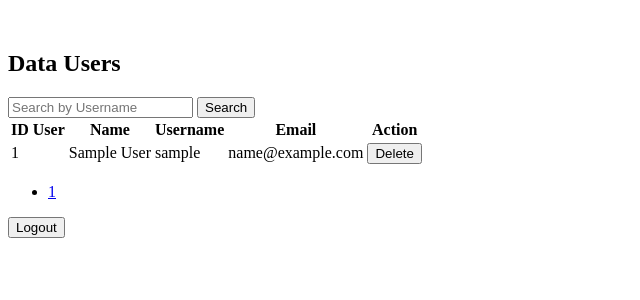
After one commit to DaffaPutraS/task-minder, a PHP site: page /admin/index-admin.php in a window 1280 px wide. The commit adds this page. Shown: the top 300 px of the page, without its empty margins (0-640 px from the left). Run offline with PHP 8.4, Linux system fonts and the light colour scheme; tables that the repository leaves empty or names only in its code hold one stand-in row (values such as "Sample post").

Commit message:
anjay jadi admin

```diff
--- /dev/null
+++ b/admin/index-admin.php
@@ -0,0 +1,113 @@
+<?php
+require('../proses/koneksi.php');
+session_start();
+
+// Check if the form is submitted for logging out
+if ($_SERVER["REQUEST_METHOD"] == "POST" && isset($_POST["logout"])) {
+    // Perform any necessary logout actions, such as destroying the session
+    session_destroy();
+    // Optional: Redirect to a login page or another destination after logout
+    header("Location: login-page-admin.php");
+    exit();
+}
+
+// Pagination settings
+$records_per_page = 5;
+$page = isset($_GET['page']) ? $_GET['page'] : 1;
+$offset = ($page - 1) * $records_per_page;
+
+// Search functionality
+$search_query = isset($_GET['search']) ? $_GET['search'] : '';
+$search_condition = $search_query ? "WHERE username LIKE '%$search_query%'" : '';
+
+// Query to fetch paginated and filtered data from the users table
+$query = "SELECT * FROM users $search_condition LIMIT $offset, $records_per_page";
+$result = mysqli_query($koneksi, $query);
+
+// Check if the query is successful
+if (!$result) {
+    die("Query failed: " . mysqli_error($koneksi));
+}
+
+// Display the table
+?>
+<!DOCTYPE html>
+<html lang="en">
+<head>
+    <meta charset="UTF-8">
+    <meta name="viewport" content="width=device-width, initial-scale=1.0">
+    <title>Data Users</title>
+
+    <!-- Custom CSS -->
+    <link rel="stylesheet" href="../css/style-login-admin.css">
+</head>
+<body>
+
+    <div class="container">
+        <h2>Data Users</h2>
+
+        <!-- Search Bar -->
+        <form class="search-bar" method="GET" action="">
+            <input type="text" class="search-input" name="search" placeholder="Search by Username" value="<?php echo $search_query; ?>">
+            <button type="submit" class="search-btn">Search</button>
+        </form>
+
+        <!-- Table for Displaying Data Users -->
+        <table class="custom-table">
+            <thead>
+                <tr>
+                    <th>ID User</th>
+                    <th>Name</th>
+                    <th>Username</th>
+                    <th>Email</th>
+                    <th>Action</th> <!-- New column for delete button -->
+                </tr>
+            </thead>
+            <tbody>
+                <?php
+                // Loop to display data from the query result
+                while ($row = mysqli_fetch_assoc($result)) {
+                    echo '<tr>';
+                    echo "<td>{$row['id_user']}</td>";
+                    echo "<td>{$row['name']}</td>";
+                    echo "<td>{$row['username']}</td>";
+                    echo "<td>{$row['email']}</td>";
+                    echo '<td>
+                            <form method="POST" action="">
+                                <input type="hidden" name="delete_user" value="' . $row['id_user'] . '">
+                                <button type="submit" name="submit_delete" class="delete-btn">Delete</button>
+                            </form>
+                          </td>';
+                    echo '</tr>';
+                }
+
+                // Free the query result
+                mysqli_free_result($result);
+
+                // Pagination Query (move this before closing the connection)
+                $pagination_query = "SELECT COUNT(*) FROM users $search_condition";
+                $pagination_result = mysqli_query($koneksi, $pagination_query);
+                $total_records = mysqli_fetch_array($pagination_result)[0];
+
+                // Display pagination links
+                ?>
+            </tbody>
+        </table>
+
+        <!-- Pagination Links -->
+        <ul class="pagination">
+            <?php
+            for ($i = 1; $i <= ceil($total_records / $records_per_page); $i++) {
+                echo '<li class="page-item ' . ($i == $page ? 'active' : '') . '"><a href="?page=' . $i . '&search=' . $search_query . '">' . $i . '</a></li>';
+            }
+            ?>
+        </ul>
+
+        <!-- Button to Logout -->
+        <form method="POST" action="">
+            <button type="submit" name="logout" class="logout-btn">Logout</button>
+        </form>
+    </div>
+
+</body>
+</html>
--- /dev/null
+++ b/css/style-login-admin.css
@@ -0,0 +1,35 @@
+/* style-login-admin.css */
+
+/* Add your custom styles here */
+body {
+    background-color: #ffffff;
+    color: #000000; /* Set text color to white for better visibility */
+}
+
+.container {
+    margin-top: 50px;
+}
+
+/* Style the table with Bootstrap classes */
+.table {
+    width: 100%;
+    max-width: 100%;
+    margin-bottom: 1rem;
+    background-color: transparent;
+    color: #000000; /* Set text color to white for better visibility */
+}
+
+.table th,
+.table td {
+    padding: 0.75rem;
+    vertical-align: top;
+    border-top: 1px solid #dee2e6; /* Bootstrap border color */
+}
+
+.table thead th {
+    vertical-align: bottom;
+    border-bottom: 2px solid #dee2e6; /* Bootstrap border color */
+    background-color: #2c77c2; /* Bootstrap dark background color */
+}
+
+/* Add more styles as needed */
```
Also changed, not shown: admin/login-page-admin.php (renamed from login-page.php, +17 -10 lines).
